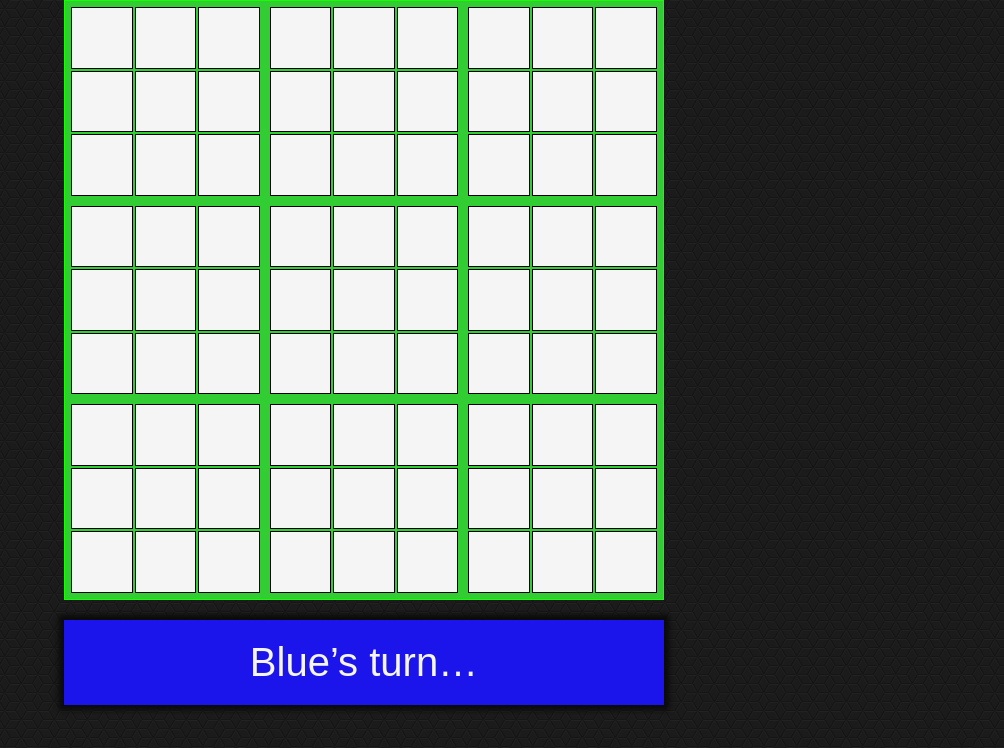
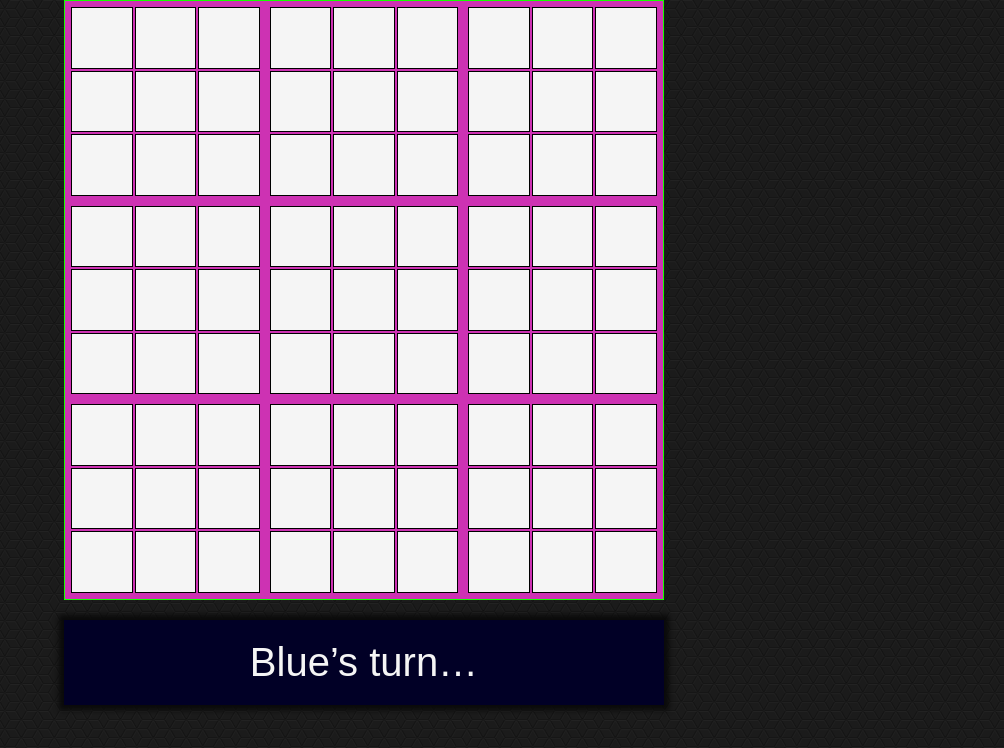
Before and after one commit to GalinaVSC/Game, a plain HTML site: page index.html in a window 1280 px wide. Shown: the whole page, without its empty margins (276-1280 px from the left). Drawn offline with nearby package versions, Linux system fonts and the light colour scheme; files whose address does not match are found by name.

Commit message:
добавлен красный

```diff
--- a/css/style.css
+++ b/css/style.css
@@ -6,7 +6,7 @@ body {
 .little_table.live,
 .big_table.live {
     border: 1px rgb(21, 255, 0) solid;
-    background-color: limegreen;
+    background-color: rgb(205, 50, 179);
 }
 
 .little_table td {
@@ -30,7 +30,7 @@ body {
 }
 
 td.red {
-    background-color: ;
+    background-color: red;
 }
 
 td.blue {
@@ -42,7 +42,7 @@ td.blue {
 }
 
 .blue {
-    background-color: #1c15eb;
+    background-color: #010026;
     color: #010021;
 }
 
```
